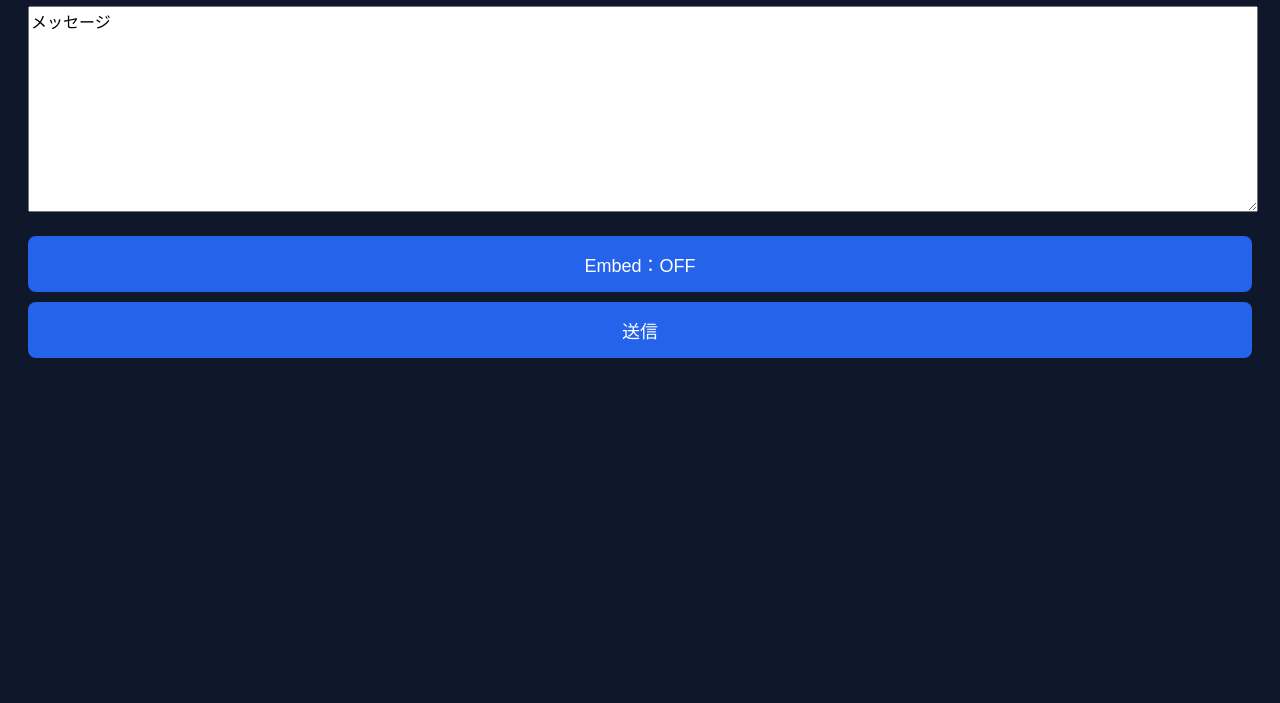
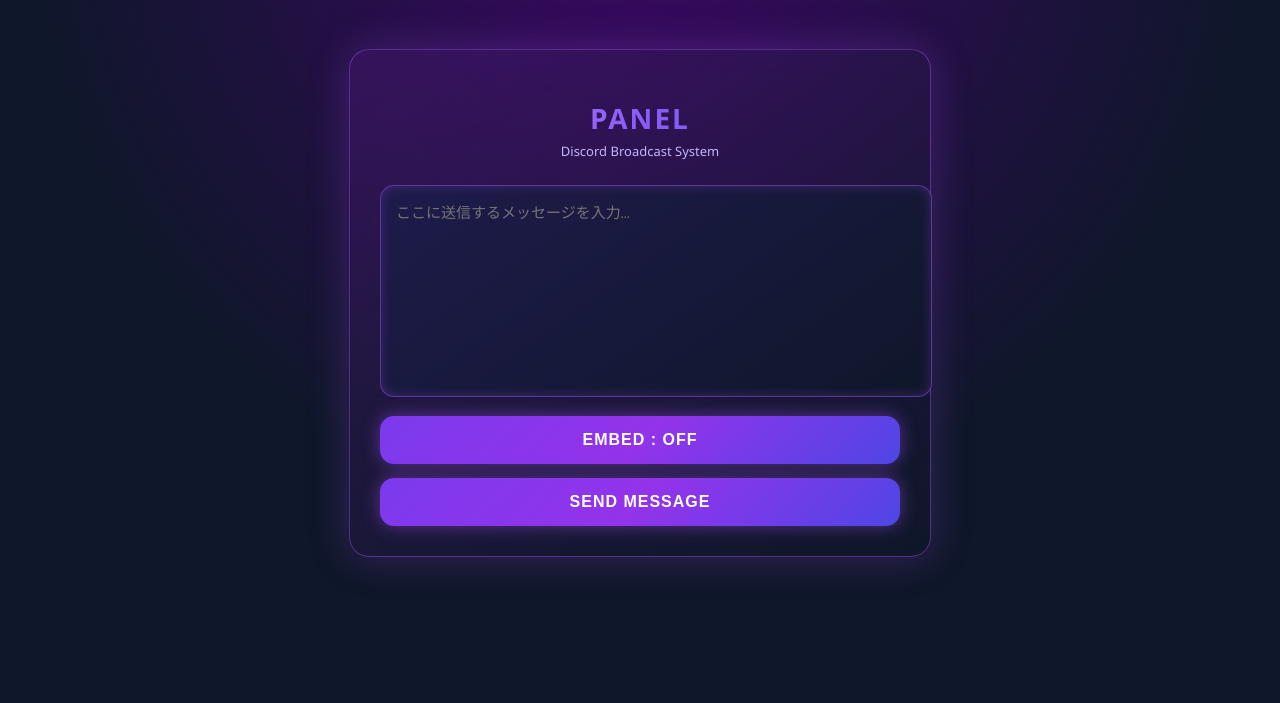
Before and after one commit to NullNTr/Arasi, a plain HTML site: page send.html in a window 1280 px wide. Shown: the part 97-800 px from the top of the page. Drawn offline with Linux system fonts and the light colour scheme.

Commit message:
Update send.html

```diff
--- a/send.html
+++ b/send.html
@@ -2,60 +2,143 @@
 <html lang="ja">
 <head>
 <meta charset="UTF-8">
-<title>広報送信</title>
+<title>Webhook 広報 PANEL</title>
 <meta name="viewport" content="width=device-width, initial-scale=1.0">
+
 <style>
+/* ===== 全体 ===== */
 body {
-  font-family: sans-serif;
-  background: #0f172a;
-  color: white;
-  padding: 20px;
+  margin: 0;
+  padding: 0;
+  font-family: "Segoe UI", system-ui, sans-serif;
+  background: radial-gradient(circle at top, #3b0764, #0f172a 60%);
+  color: #f5f3ff;
+  min-height: 100vh;
+  display: flex;
+  justify-content: center;
+  align-items: center;
 }
 
+/* ===== コンテナ ===== */
+.container {
+  width: 100%;
+  max-width: 520px;
+  padding: 30px;
+  background: linear-gradient(145deg, rgba(88,28,135,0.35), rgba(15,23,42,0.8));
+  border-radius: 20px;
+  border: 1px solid rgba(168,85,247,0.4);
+  box-shadow: 0 0 40px rgba(168,85,247,0.25);
+  backdrop-filter: blur(12px);
+}
+
+/* ===== タイトル ===== */
+h1 {
+  text-align: center;
+  margin-bottom: 5px;
+  font-size: 28px;
+  letter-spacing: 2px;
+  background: linear-gradient(90deg, #c084fc, #8b5cf6, #6366f1);
+  -webkit-background-clip: text;
+  -webkit-text-fill-color: transparent;
+}
+
+.subtitle {
+  text-align: center;
+  font-size: 13px;
+  color: #c4b5fd;
+  margin-bottom: 25px;
+}
+
+/* ===== 入力欄 ===== */
 textarea {
   width: 100%;
-  height: 200px;
-  font-size: 16px;
-  margin-bottom: 10px;
+  height: 180px;
+  resize: none;
+  padding: 15px;
+  border-radius: 14px;
+  font-size: 15px;
+  color: #f5f3ff;
+  background: linear-gradient(145deg, #1e1b4b, #0f172a);
+  border: 1px solid rgba(168,85,247,0.5);
+  outline: none;
+  box-shadow: inset 0 0 12px rgba(168,85,247,0.25);
 }
 
+textarea:focus {
+  border-color: #c084fc;
+  box-shadow: 0 0 15px rgba(192,132,252,0.6);
+}
+
+/* ===== ボタン共通 ===== */
 button {
   width: 100%;
   padding: 15px;
-  font-size: 18px;
-  margin-top: 10px;
-  background: #2563eb;
+  margin-top: 14px;
+  font-size: 16px;
+  font-weight: bold;
+  letter-spacing: 1px;
+  border-radius: 14px;
+  border: none;
+  cursor: pointer;
   color: white;
-  border: none;
-  border-radius: 8px;
+  background: linear-gradient(135deg, #7c3aed, #9333ea, #4f46e5);
+  box-shadow: 0 0 18px rgba(168,85,247,0.45);
+  transition: all 0.25s ease;
 }
 
-button.embed-on {
-  background: #16a34a;
+button:hover {
+  transform: translateY(-2px);
+  box-shadow: 0 0 28px rgba(192,132,252,0.8);
 }
 
+/* ===== Embed ON ===== */
+.embed-on {
+  background: linear-gradient(135deg, #22c55e, #16a34a);
+  box-shadow: 0 0 20px rgba(34,197,94,0.6);
+}
+
+/* ===== Embed設定 ===== */
 .embed-box {
-  margin-top: 10px;
   display: none;
+  margin-top: 12px;
+  text-align: center;
+}
+
+.embed-box label {
+  display: block;
+  margin-bottom: 6px;
+  font-size: 13px;
+  color: #ddd6fe;
+}
+
+input[type="color"] {
+  width: 60px;
+  height: 36px;
+  border-radius: 8px;
+  border: none;
+  background: none;
+  cursor: pointer;
 }
 </style>
 </head>
+
 <body>
 
-<h2>広報送信</h2>
+<div class="container">
+  <h1>PANEL</h1>
+  <div class="subtitle">Discord Broadcast System</div>
 
-<textarea id="msg">メッセージ</textarea>
+  <textarea id="msg" placeholder="ここに送信するメッセージを入力…"></textarea>
 
-<!-- Embed切り替え -->
-<button id="embedBtn" onclick="toggleEmbed()">Embed：OFF</button>
+  <button id="embedBtn" onclick="toggleEmbed()">EMBED : OFF</button>
 
-<!-- Embed設定 -->
-<div class="embed-box" id="embedBox">
-  <label>Embedカラー：</label>
-  <input type="color" id="embedColor" value="#5865F2">
+  <div class="embed-box" id="embedBox">
+    <label>Embed Color</label>
+    <input type="color" id="embedColor" value="#8b5cf6">
+  </div>
+
+  <button onclick="send()">SEND MESSAGE</button>
 </div>
-
-<button onclick="send()">送信</button>
 
 <script>
 const WEBHOOK_URL = "https://discord.com/api/webhooks/1457939078598099152/f9uQsJCSmOEmPgQvMR6B4cq-nTZhaiyI4zG6vwp7LVGbmbbzgrNjyhEdEYv4p9VgWevM";
@@ -68,11 +151,11 @@ function toggleEmbed() {
   const box = document.getElementById("embedBox");
 
   if (embedMode) {
-    btn.textContent = "Embed：ON";
+    btn.textContent = "EMBED : ON";
     btn.classList.add("embed-on");
     box.style.display = "block";
   } else {
-    btn.textContent = "Embed：OFF";
+    btn.textContent = "EMBED : OFF";
     btn.classList.remove("embed-on");
     box.style.display = "none";
   }
@@ -83,20 +166,9 @@ function send() {
   const colorHex = document.getElementById("embedColor").value;
   const colorDec = parseInt(colorHex.replace("#", ""), 16);
 
-  let payload;
-
-  if (embedMode) {
-    payload = {
-      embeds: [{
-        description: text,
-        color: colorDec
-      }]
-    };
-  } else {
-    payload = {
-      content: text
-    };
-  }
+  const payload = embedMode
+    ? { embeds: [{ description: text, color: colorDec }] }
+    : { content: text };
 
   fetch(WEBHOOK_URL, {
     method: "POST",
```
